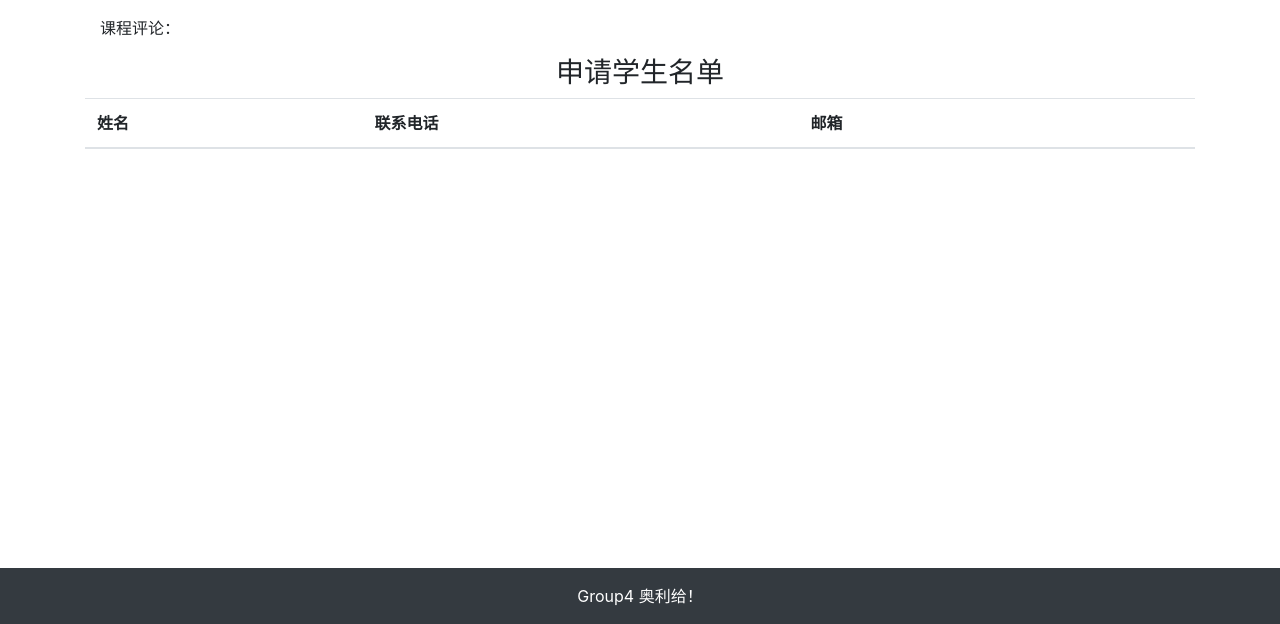
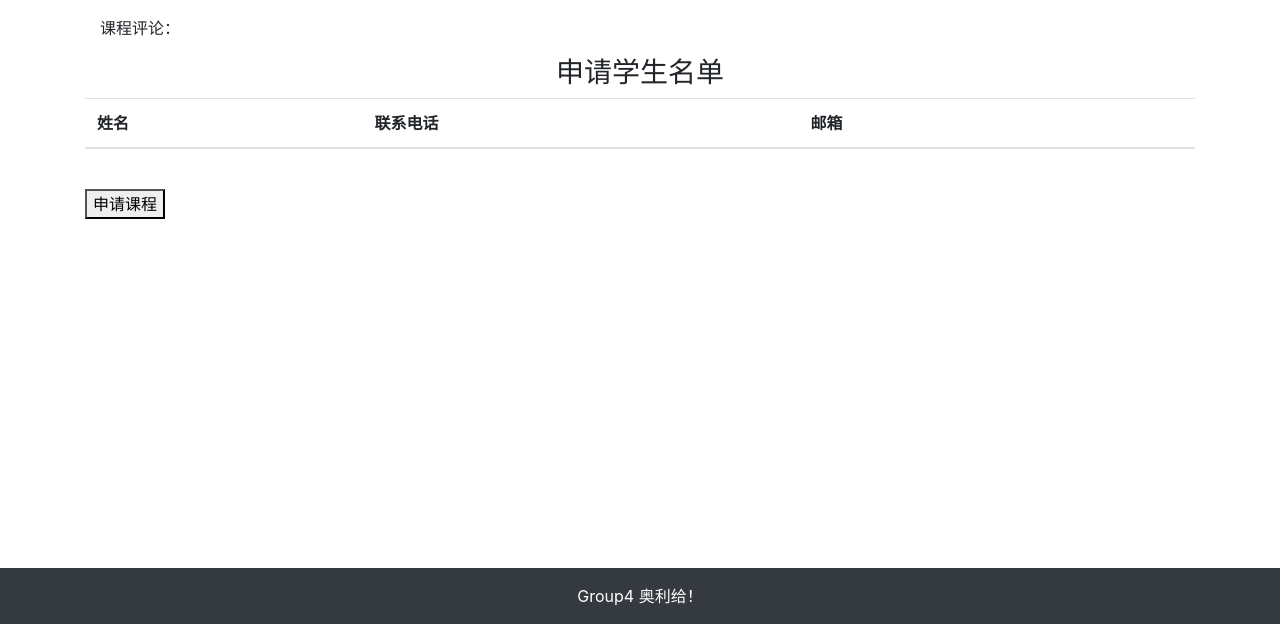
Before and after one commit to ctr-226/Group4, a Django app: template Tutor_system_group4/templates/Course/detail.html in a window 1280 px wide. Shown: the part 176-800 px from the top of the page. Run offline with Django 3.2, Linux system fonts and the light colour scheme; the template is opened without the code that fills it, so the values that code supplies are empty; some libraries are stand-ins or nearby versions.

Commit message:
小修改

```diff
--- a/Tutor_system_group4/Course/models.py
+++ b/Tutor_system_group4/Course/models.py
@@ -60,7 +60,7 @@ class CourseDetail(models.Model):
                                        verbose_name='成功匹配', related_name='agreed_Student')
 
     # 课程和学生多对多关系，记录申请选课的学生
-    student_applied = models.ManyToManyField(Student, null=True, blank=True, related_name='applied_Student', verbose_name='申请学员')
+    student_applied = models.ManyToManyField(Student, blank=True, related_name='applied_Student', verbose_name='申请学员')
 
     # 返回课程名
     def __str__(self):
--- a/Tutor_system_group4/User_Profile/views.py
+++ b/Tutor_system_group4/User_Profile/views.py
@@ -129,6 +129,7 @@ def register(request):
                 teacher_profile.mailbox = email
                 teacher_profile.phone = phone
                 teacher_profile.save()
+                return HttpResponseRedirect('/user/login/')
             else:
                 new_user.is_student = True
                 new_user.save()
@@ -137,8 +138,9 @@ def register(request):
                 student_profile.mailbox = email
                 student_profile.phone = phone
                 student_profile.save()
-
-            return HttpResponseRedirect('/user/login/')
+                return HttpResponseRedirect('/user/login/')
+        else:
+            return HttpResponse("注册表单输入有误。请重新输入~")
 
     else:
         form = UserRegisterForm()
--- a/Tutor_system_group4/templates/Course/detail.html
+++ b/Tutor_system_group4/templates/Course/detail.html
@@ -57,11 +57,13 @@
                     </tbody>
                 </table>
 
+
             <div>
                 <p>{{student.name}}</p>
             </div>
 
             </br>
+			<a href='{% url "Course:match" coursedetail_id %}'> <button>申请课程</button> </a>
             <!-- 学生申请课程的按钮，会调用match函数
             <a href='{% url "Course:match" coursedetail_id %}'> <button>申请课程</button> </a>
             -->
--- a/Tutor_system_group4/templates/Course/increase_course.html
+++ b/Tutor_system_group4/templates/Course/increase_course.html
@@ -17,14 +17,17 @@
 				<!-- nickname -->
 				<label for="nickname">课程名称</label>
 				<input type="text" class="form-control" id="nickname" name="nickname">
+				<br/>
 				<!-- grade_course -->
 				<!-- subject -->
 				<!-- charge -->
 				<label for="charge">单次课收费价格</label>
 				<input type="text" class="form-control" id="charge" name="charge">
+				<br/>
 				<!-- introduction -->
 				<label for="introduction">课程简介</label>
 				<textarea type="text" class="form-control" id="introduction" name="introduction" rows="12"> </textarea>
+				<br/>
 
 				<!-- 提交按钮 -->
 				<button type="submit" class="btn btn-primary">发布课程</button>
```
Also changed, not shown: README.md, Tutor_system_group4/Course/migrations/0002_auto_20200520_1132.py (added), Tutor_system_group4/Course/migrations/0003_auto_20200520_1133.py (added). Lines whose indentation alone changed are shown as unchanged.
